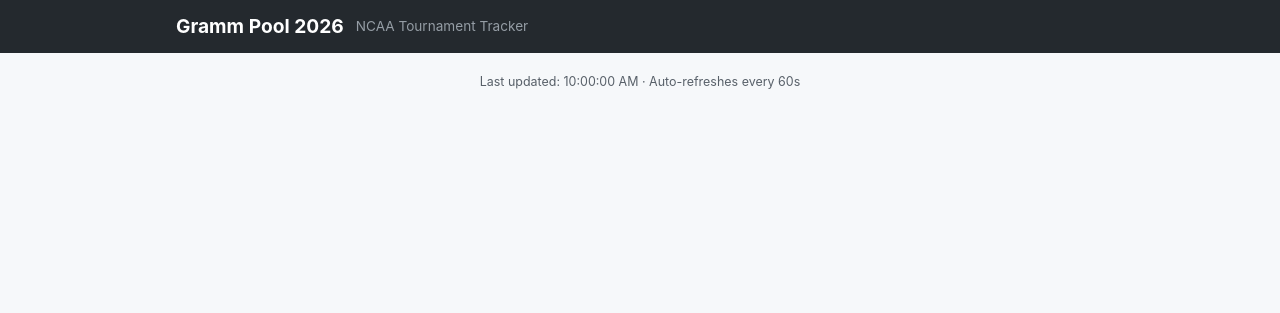
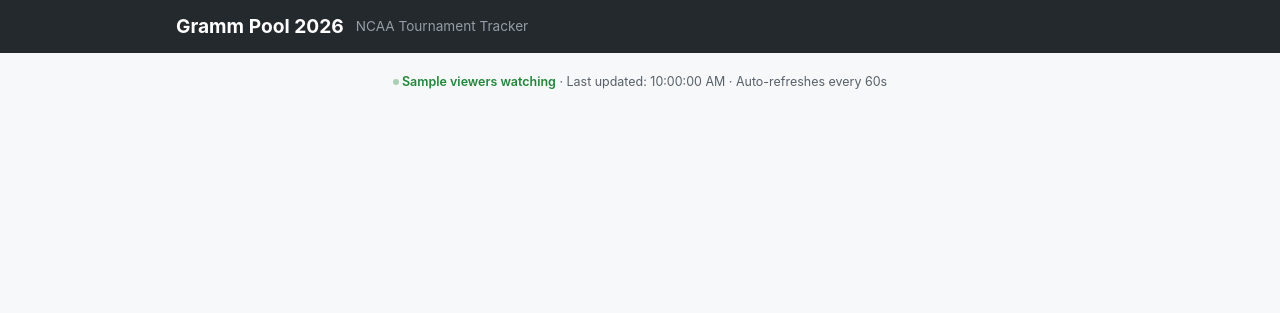
Before and after one commit to BTBLABS24/MarshalPool, a Flask app: template templates/base.html in a window 1280 px wide. Shown: the top 313 px of the page. Run offline with Flask 3, Linux system fonts and the light colour scheme; the template is opened without the code that fills it: most values are stand-ins (such as "Sample title", 1, 10 or a date in 2020); parts of the project's set-up code (start-up, migrations or seed data) failed here and were passed over.

Commit message:
Add live viewer count in footer
Tracks unique IPs seen in the last 2 minutes. Shows a green
pulsing dot with the count in the footer, updated on each
AJAX refresh.

Co-Authored-By: Claude <noreply@anthropic.com>

```diff
--- a/app.py
+++ b/app.py
@@ -3,7 +3,7 @@
 import os
 import time
 
-from flask import Flask, render_template, jsonify, abort
+from flask import Flask, render_template, jsonify, abort, request
 
 from data_loader import load_rosters
 from espn_client import ESPNClient
@@ -18,6 +18,22 @@ POLL_INTERVAL = 30  # seconds between ESPN API refreshes
 rosters = load_rosters(DATA_PATH)
 espn = ESPNClient()
 _last_poll_time = 0
+
+# Visitor tracking: ip -> last_seen timestamp
+_visitors: dict[str, float] = {}
+VISITOR_TTL = 120  # consider "live" if seen in last 2 minutes
+
+
+def track_visitor() -> int:
+    """Record this visitor and return current live count."""
+    now = time.time()
+    ip = request.headers.get("X-Forwarded-For", request.remote_addr) or "unknown"
+    _visitors[ip] = now
+    # Prune stale entries
+    stale = [k for k, v in _visitors.items() if now - v > VISITOR_TTL]
+    for k in stale:
+        del _visitors[k]
+    return len(_visitors)
 
 
 def ensure_fresh():
@@ -35,6 +51,7 @@ def ensure_fresh():
 @app.route("/")
 def leaderboard():
     ensure_fresh()
+    viewers = track_visitor()
     states = espn.get_team_states()
     entries = compute_leaderboard(rosters, states)
     highlights = compute_highlights(entries)
@@ -43,12 +60,14 @@ def leaderboard():
         entries=entries,
         highlights=highlights,
         last_updated=espn.last_poll,
+        viewers=viewers,
     )
 
 
 @app.route("/participant/<name>")
 def participant_detail(name):
     ensure_fresh()
+    viewers = track_visitor()
     if name not in rosters:
         abort(404)
     states = espn.get_team_states()
@@ -61,12 +80,14 @@ def participant_detail(name):
         entry=entry,
         participant=rosters[name],
         last_updated=espn.last_poll,
+        viewers=viewers,
     )
 
 
 @app.route("/api/leaderboard")
 def api_leaderboard():
     ensure_fresh()
+    viewers = track_visitor()
     states = espn.get_team_states()
     entries = compute_leaderboard(rosters, states)
     highlights = compute_highlights(entries)
@@ -74,6 +95,7 @@ def api_leaderboard():
         entries=entries,
         highlights=highlights,
         last_updated=espn.last_poll.isoformat() if espn.last_poll else None,
+        viewers=viewers,
     )
 
 
--- a/static/style.css
+++ b/static/style.css
@@ -236,6 +236,17 @@ footer {
     color: var(--text-muted);
 }
 
+.viewers-badge { font-weight: 600; color: var(--alive); }
+.viewer-dot {
+    display: inline-block;
+    width: 6px;
+    height: 6px;
+    background: var(--alive);
+    border-radius: 50%;
+    vertical-align: middle;
+    animation: pulse 1.5s ease-in-out infinite;
+}
+
 /* === Mobile === */
 @media (max-width: 640px) {
     .highlights {
--- a/templates/base.html
+++ b/templates/base.html
@@ -19,6 +19,8 @@
     </main>
     <footer class="container">
         <p>
+            <span class="viewers-badge"><span class="viewer-dot"></span> <span id="viewers">{{ viewers }}</span> watching</span>
+            &middot;
             Last updated: <span id="last-updated">{{ last_updated.strftime('%I:%M:%S %p') if last_updated else 'Loading...' }}</span>
             &middot; Auto-refreshes every 60s
         </p>
--- a/templates/leaderboard.html
+++ b/templates/leaderboard.html
@@ -136,6 +136,7 @@ async function refresh() {
         }
 
         document.getElementById('last-updated').textContent = new Date(data.last_updated).toLocaleTimeString();
+        if (data.viewers) document.getElementById('viewers').textContent = data.viewers;
     } catch (err) {
         console.error('Refresh failed:', err);
     }
```
